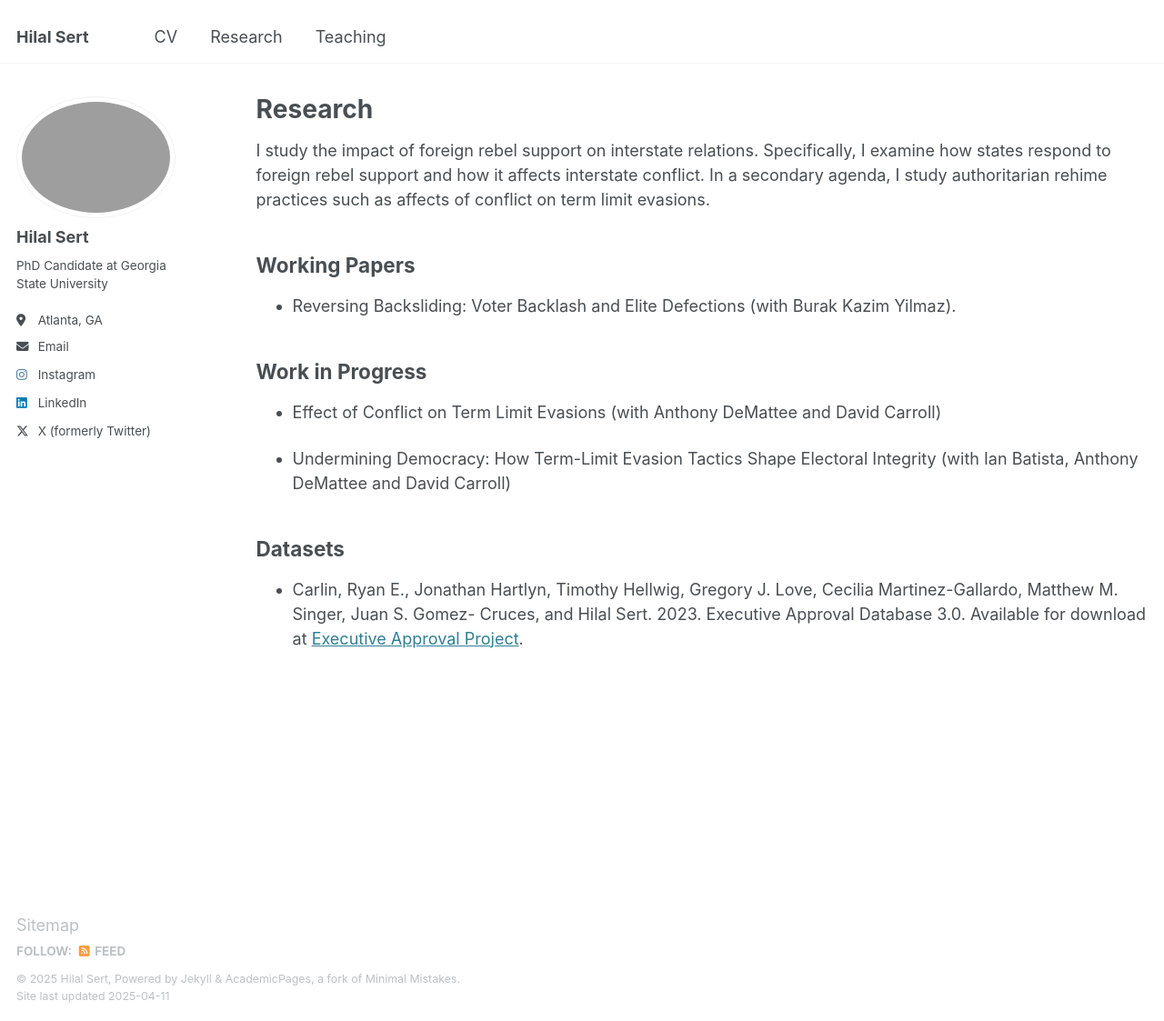
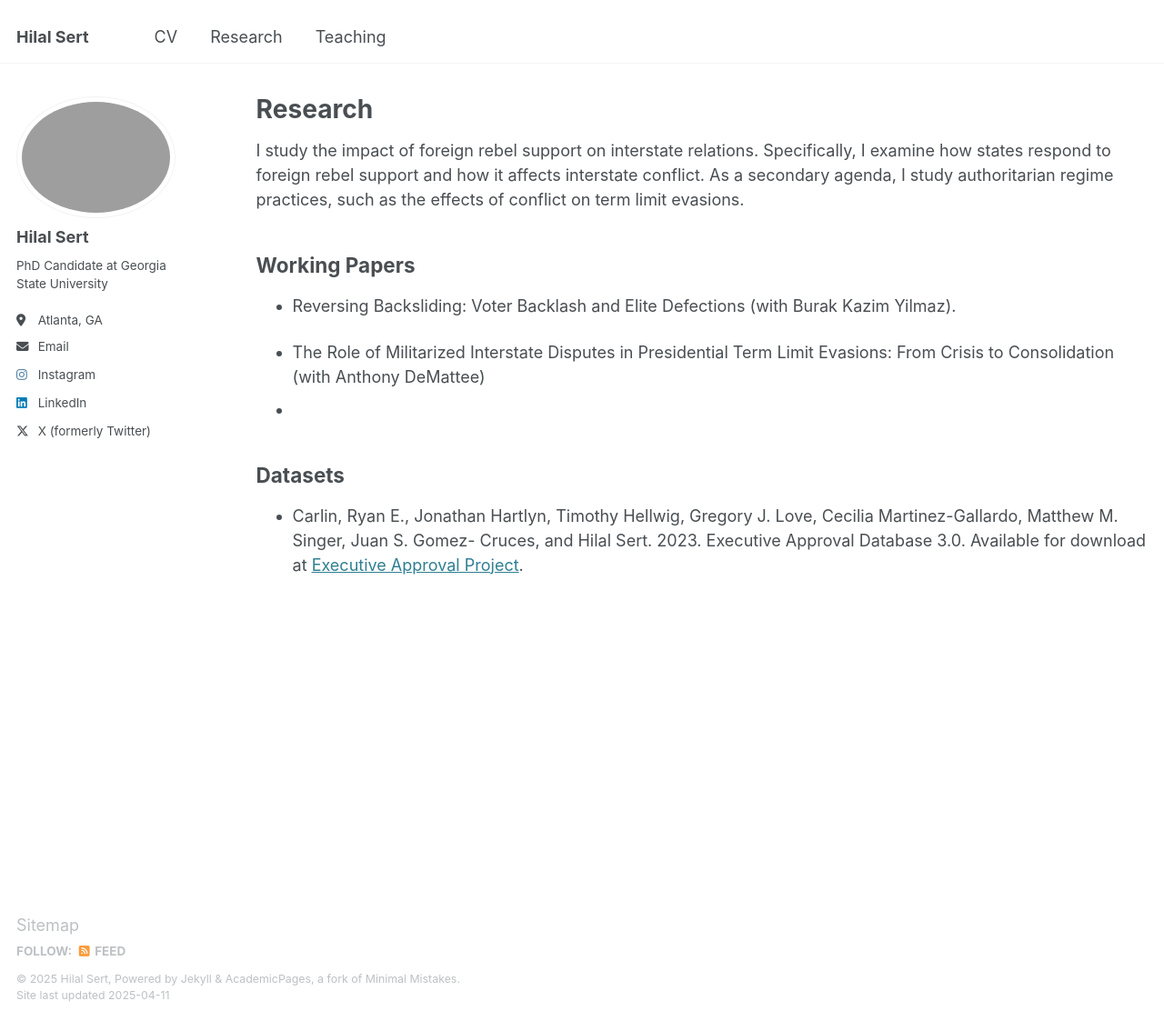
Before and after one commit to serthilal/serthilal.github.io, a Jekyll site: the page built from _pages/research.md, in a window 1280 px wide and 1123 px high. Shown: the whole window at 91% size. Built offline with Jekyll 4.4.1, drawn with Linux system fonts in a browser that asks for light colours.

Commit message:
Update research.md

```diff
--- a/_pages/research.md
+++ b/_pages/research.md
@@ -6,21 +6,15 @@ author_profile: true
 ---
 
 
-I study the impact of foreign rebel support on interstate relations. Specifically, I examine how states respond to foreign rebel support and how it affects interstate conflict. In a secondary agenda, I study authoritarian rehime practices such as affects of conflict on term limit evasions.
+I study the impact of foreign rebel support on interstate relations. Specifically, I examine how states respond to foreign rebel support and how it affects interstate conflict. As a secondary agenda, I study authoritarian regime practices, such as the effects of conflict on term limit evasions.
 
 
 ## Working Papers
 
 - Reversing Backsliding: Voter Backlash and Elite Defections (with Burak Kazim Yilmaz).
 
-
-## Work in Progress
-
-
-- Effect of Conflict on Term Limit Evasions (with Anthony DeMattee and David Carroll)
-
-- Undermining Democracy: How Term-Limit Evasion Tactics Shape Electoral Integrity (with Ian Batista, Anthony DeMattee and David Carroll)
-
+- The Role of Militarized Interstate Disputes in Presidential Term Limit Evasions: From Crisis to Consolidation (with Anthony DeMattee)
+-
 
 ## Datasets
 
```
